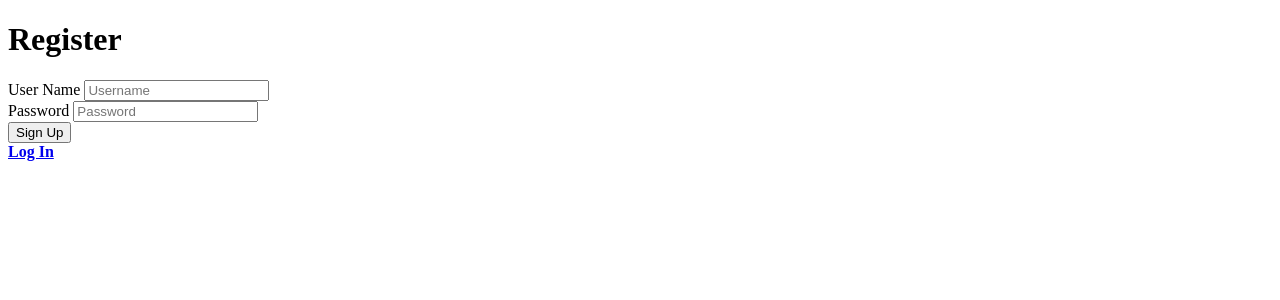
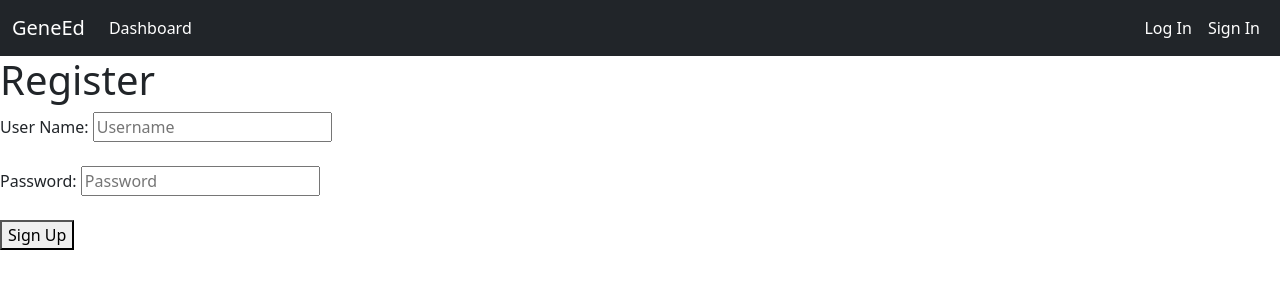
Before and after one commit to xinyu-g/geneEd, a Flask app: page /user/register in a window 1280 px wide. Shown: the top 300 px of the page. Run offline with Flask 2, Linux system fonts and the light colour scheme; some libraries are stand-ins or nearby versions.

Commit message:
decorate register page

```diff
--- a/geneEd/templates/register.html
+++ b/geneEd/templates/register.html
@@ -1,4 +1,8 @@
 <!DOCTYPE html>
+<head>
+  {% include 'navbar.html' %}
+  <link rel="stylesheet" href="{{ url_for('static', filename='register.css') }}">
+</head>
 <html lang="en">
   <head>
     <title>Register</title>
@@ -12,12 +16,12 @@
       enctype="multipart/form-data"
     >
       <div class="username-container">
-        <label for="username" class=""> User Name </label>
+        <label for="username" class=""> User Name: </label>
         <input type="text" name="username" placeholder="Username" required />
       </div>
-
+      <br>
       <div class="password-container">
-        <label for="password" class=""> Password </label>
+        <label for="password" class=""> Password: </label>
         <input
           id="passwd"
           type="password"
@@ -26,10 +30,11 @@
           required
         />
       </div>
-
+      <br>
       <button class="button" type="submit" , value="register">Sign Up</button>
     </form>
-    <div class="msg">{{msg}}</div>
-    <a href="{{url_for ('login.account_login')}}"><b>Log In</b></a>
+    <div class="msg" style="color:red;">{{msg}}</div>
   </body>
+
+
 </html>
```
